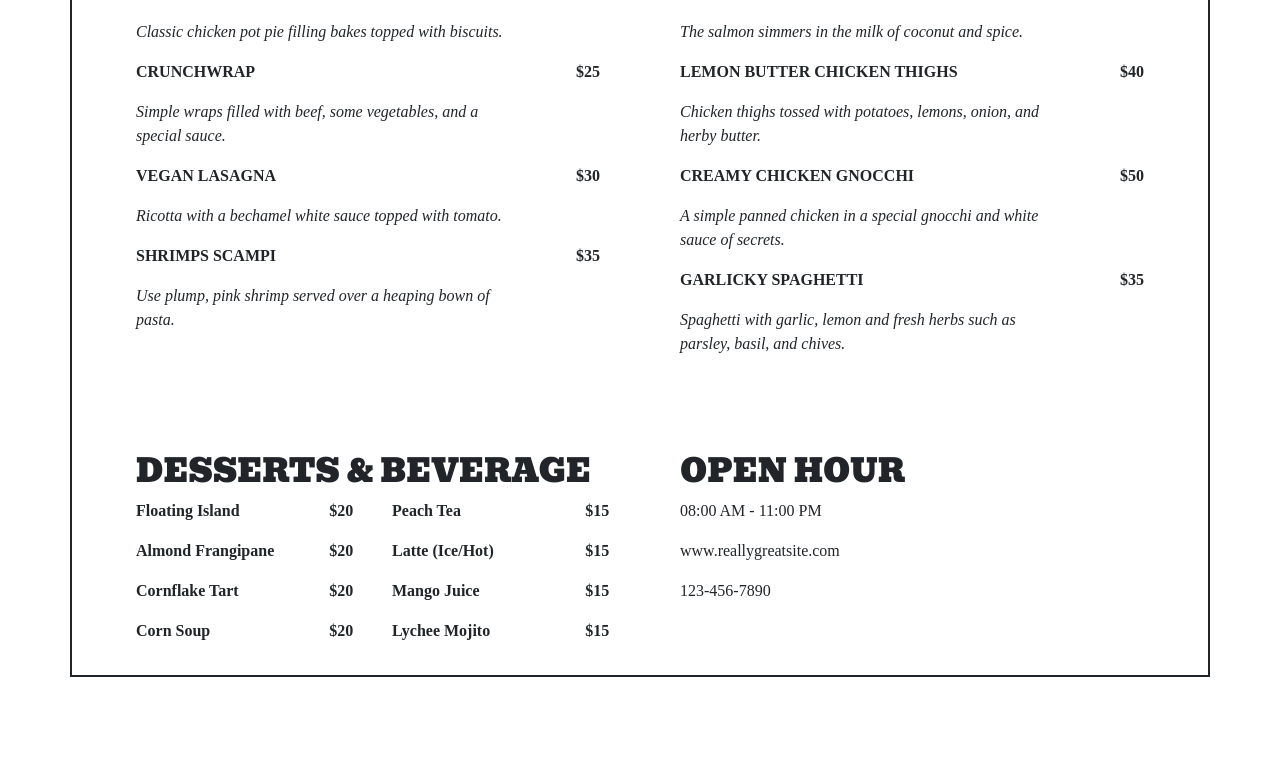
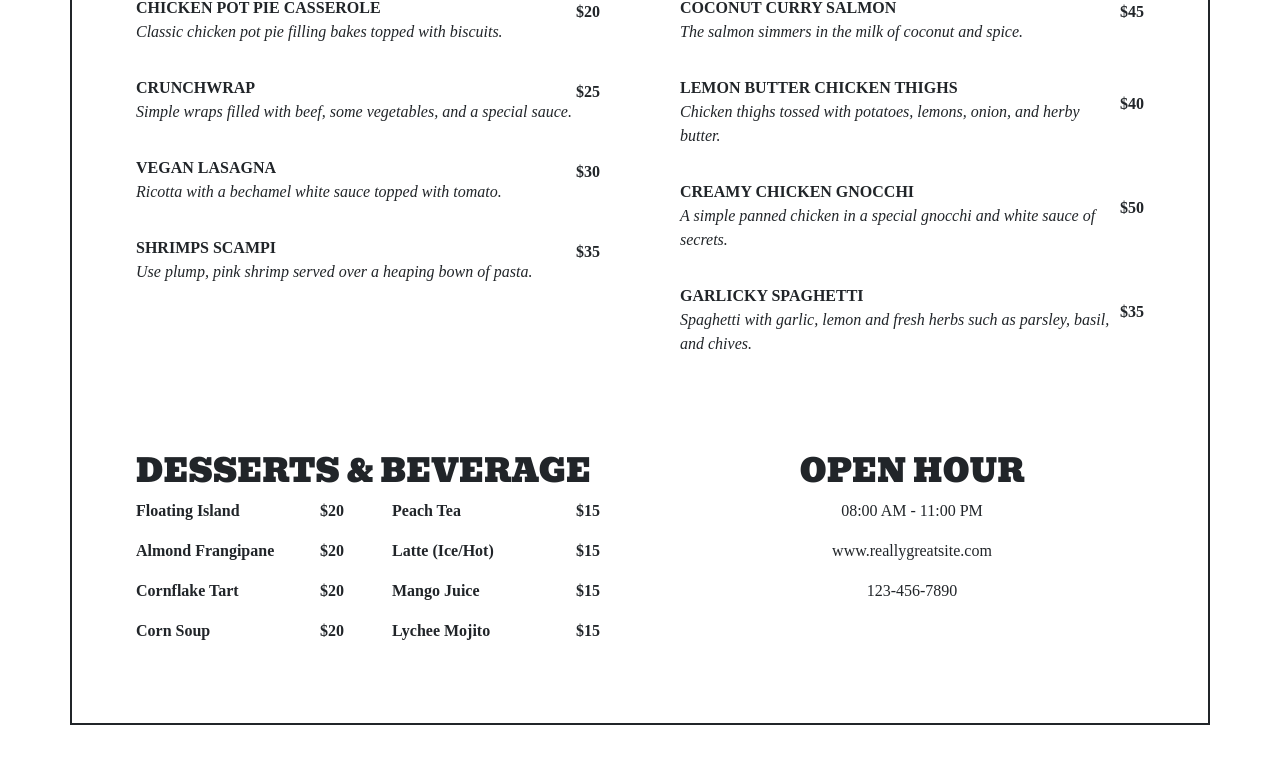
Before and after one commit to ls-95/assignment-lesson-fifteen-bootstrap, a website: page index.html in a window 1280 px wide. Shown: the part 381-1154 px from the top of the page. Before the commit the page ends 1106 px from the top, so only its background shows below. Drawn offline with nearby package versions, Linux system fonts and the light colour scheme; a web font is replaced by a local one.

Commit message:
Refactored code - Add grid layout

```diff
--- a/index.html
+++ b/index.html
@@ -13,10 +13,6 @@
       rel="stylesheet"
       href="node_modules/bootstrap/dist/css/bootstrap.min.css"
     />
-    <script
-      src="https://kit.fontawesome.com/a8156b8a54.js"
-      crossorigin="anonymous"
-    ></script>
     <link rel="stylesheet" href="src/normalize.css" />
     <link rel="stylesheet" href="src/styles.css" />
     <title>Bootstrap Playground</title>
@@ -34,126 +30,163 @@
         <!--First container-->
         <div class="p-3">
           <h3 class="text-uppercase fs-2">For the Opening</h3>
-          <div class="row">
-            <!--Entre-->
-            <div class="col-md-10">
-              <p class="text-uppercase fw-bold">Chicken Pot Pie Casserole</p>
+
+          <!--Entree-->
+          <div class="d-flex justify-content-between">
+            <div>
+              <p class="text-uppercase fw-bold mb-0 mt-3">
+                Chicken Pot Pie Casserole
+              </p>
               <p class="fst-italic">
                 Classic chicken pot pie filling bakes topped with biscuits.
               </p>
             </div>
-            <p class="col-md-2 text-md-end fw-bold">$20</p>
+            <p class="fw-bold d-flex align-items-center">$20</p>
+          </div>
 
           <!--Entree-->
-            <div class="col-md-10">
-              <p class="text-uppercase fw-bold">Crunchwrap</p>
+          <div class="d-flex justify-content-between">
+            <div>
+              <p class="text-uppercase fw-bold mb-0 mt-3">Crunchwrap</p>
               <p class="fst-italic">
                 Simple wraps filled with beef, some vegetables, and a special
                 sauce.
               </p>
             </div>
-            <p class="col-md-2 text-md-end fw-bold">$25</p>
+            <p class="fw-bold d-flex align-items-center">$25</p>
+          </div>
 
           <!--Entree-->
-            <div class="col-md-10">
-              <p class="text-uppercase fw-bold">Vegan Lasagna</p>
+          <div class="d-flex justify-content-between">
+            <div>
+              <p class="text-uppercase fw-bold mb-0 mt-3">Vegan Lasagna</p>
               <p class="fst-italic">
                 Ricotta with a bechamel white sauce topped with tomato.
               </p>
             </div>
-            <p class="col-md-2 text-md-end fw-bold">$30</p>
+            <p class="fw-bold d-flex align-items-center">$30</p>
+          </div>
 
           <!--Entree-->
-            <div class="col-md-10">
-              <p class="text-uppercase fw-bold">Shrimps Scampi</p>
+          <div class="d-flex justify-content-between">
+            <div>
+              <p class="text-uppercase fw-bold mb-0 mt-3">Shrimps Scampi</p>
               <p class="fst-italic">
                 Use plump, pink shrimp served over a heaping bown of pasta.
               </p>
             </div>
-            <p class="col-md-2 text-md-end fw-bold">$35</p>
+            <p class="fw-bold d-flex align-items-center">$35</p>
           </div>
         </div>
 
         <!--Second container-->
         <div class="p-3">
           <h3 class="text-uppercase fs-2">The Mains</h3>
-          <div class="row">
+
           <!--Main-->
-            <div class="col-md-10">
-              <p class="text-uppercase fw-bold">Coconut curry salmon</p>
+          <div class="d-flex justify-content-between">
+            <div>
+              <p class="text-uppercase fw-bold mb-0 mt-3">
+                Coconut curry salmon
+              </p>
               <p class="fst-italic">
                 The salmon simmers in the milk of coconut and spice.
               </p>
             </div>
-            <p class="col-md-2 text-md-end fw-bold">$45</p>
+            <p class="fw-bold d-flex align-items-center">$45</p>
+          </div>
 
           <!--Main-->
-            <div class="col-md-10">
-              <p class="text-uppercase fw-bold">Lemon Butter Chicken Thighs</p>
+          <div class="d-flex justify-content-between">
+            <div>
+              <p class="text-uppercase fw-bold mb-0 mt-3">
+                Lemon Butter Chicken Thighs
+              </p>
               <p class="fst-italic">
                 Chicken thighs tossed with potatoes, lemons, onion, and herby
                 butter.
               </p>
             </div>
-            <p class="col-md-2 text-md-end fw-bold">$40</p>
+            <p class="fw-bold d-flex align-items-center">$40</p>
+          </div>
 
           <!--Main-->
-            <div class="col-md-10">
-              <p class="text-uppercase fw-bold">Creamy Chicken Gnocchi</p>
+          <div class="d-flex justify-content-between">
+            <div>
+              <p class="text-uppercase fw-bold mb-0 mt-3">
+                Creamy Chicken Gnocchi
+              </p>
               <p class="fst-italic">
                 A simple panned chicken in a special gnocchi and white sauce of
                 secrets.
               </p>
             </div>
-            <p class="col-md-2 text-md-end fw-bold">$50</p>
+            <p class="fw-bold d-flex align-items-center">$50</p>
+          </div>
 
           <!--Main-->
-            <div class="col-md-10">
-              <p class="text-uppercase fw-bold">Garlicky Spaghetti</p>
+          <div class="d-flex justify-content-between">
+            <div>
+              <p class="text-uppercase fw-bold mb-0 mt-3">Garlicky Spaghetti</p>
               <p class="fst-italic">
                 Spaghetti with garlic, lemon and fresh herbs such as parsley,
                 basil, and chives.
               </p>
             </div>
-            <p class="col-md-2 text-md-end fw-bold">$35</p>
+            <p class="fw-bold d-flex align-items-center">$35</p>
           </div>
         </div>
 
         <!--Third Container-->
-        <div class="p-3">
+        <div class="p-3 mb-5">
           <h3 class="text-uppercase fs-2">Desserts & Beverage</h3>
           <div style="grid-template-columns: 1fr 1fr" class="d-grid gap-5">
             <div>
-              <div class="row fw-bold">
               <!--Dessert-->
+              <div class="d-flex justify-content-between fw-bold">
                 <p class="col-md-10">Floating Island</p>
                 <p class="col-md-2 text-md-end">$20</p>
+              </div>
 
               <!--Dessert-->
+              <div class="d-flex justify-content-between fw-bold">
                 <p class="col-md-10">Almond Frangipane</p>
                 <p class="col-md-2 text-md-end">$20</p>
+              </div>
 
               <!--Dessert-->
+              <div class="d-flex justify-content-between fw-bold">
                 <p class="col-md-10">Cornflake Tart</p>
                 <p class="col-md-2 text-md-end">$20</p>
+              </div>
 
               <!--Dessert-->
+              <div class="d-flex justify-content-between fw-bold">
                 <p class="col-md-10">Corn Soup</p>
                 <p class="col-md-2 text-md-end">$20</p>
               </div>
             </div>
             <div>
-              <div class="row fw-bold">
               <!--Drink-->
+              <div class="d-flex justify-content-between fw-bold">
                 <p class="col-md-10">Peach Tea</p>
                 <p class="col-md-2 text-md-end">$15</p>
+              </div>
+
               <!--Drink-->
+              <div class="d-flex justify-content-between fw-bold">
                 <p class="col-md-10">Latte (Ice/Hot)</p>
                 <p class="col-md-2 text-md-end">$15</p>
+              </div>
+
               <!--Drink-->
+              <div class="d-flex justify-content-between fw-bold">
                 <p class="col-md-10">Mango Juice</p>
                 <p class="col-md-2 text-md-end">$15</p>
+              </div>
+
               <!--Drink-->
+              <div class="d-flex justify-content-between fw-bold">
                 <p class="col-md-10">Lychee Mojito</p>
                 <p class="col-md-2 text-md-end">$15</p>
               </div>
@@ -161,7 +194,8 @@
           </div>
         </div>
 
-        <div class="p-3">
+        <!--Fourth Container-->
+        <div class="p-3 text-center">
           <h3 class="text-uppercase fs-2">Open Hour</h3>
           <div>
             <p class="text-uppercase">08:00 AM - 11:00 PM</p>
```
Lines whose indentation alone changed are shown as unchanged.
